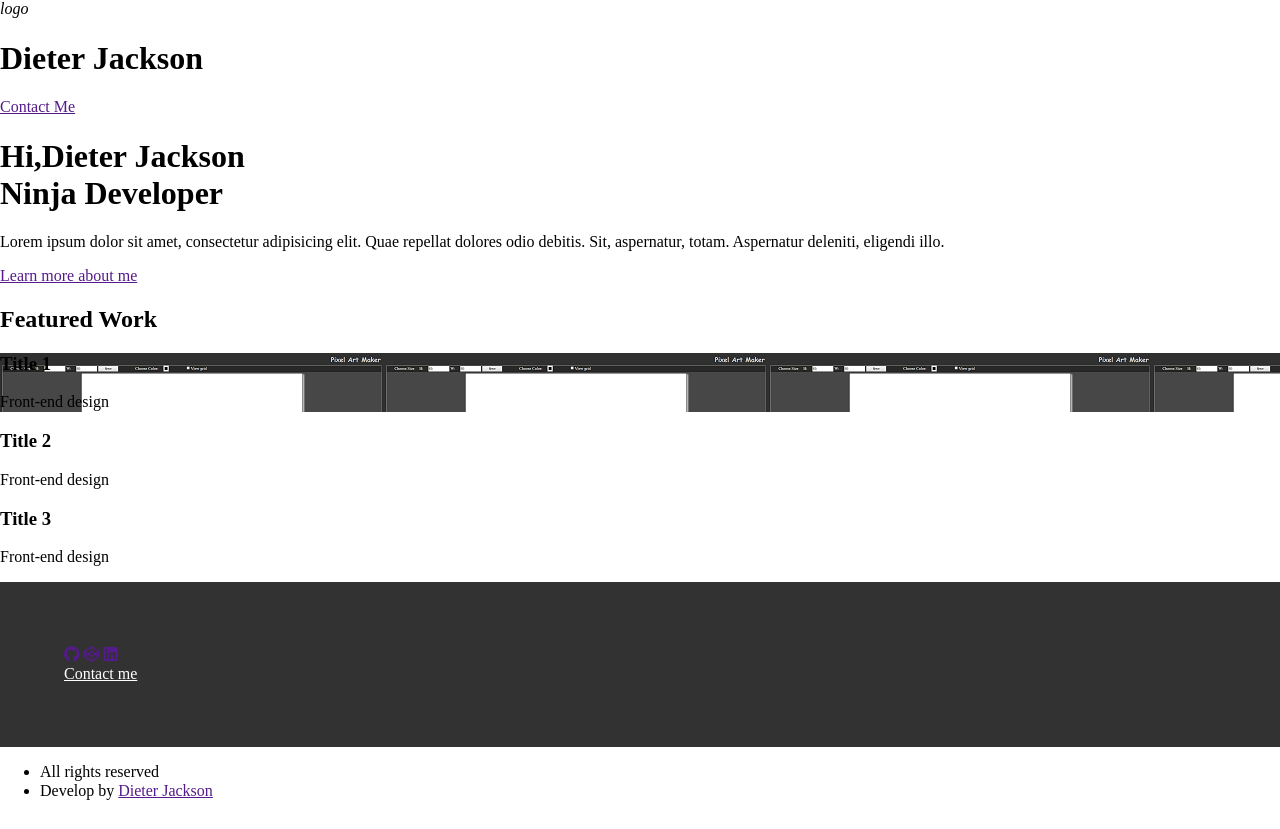
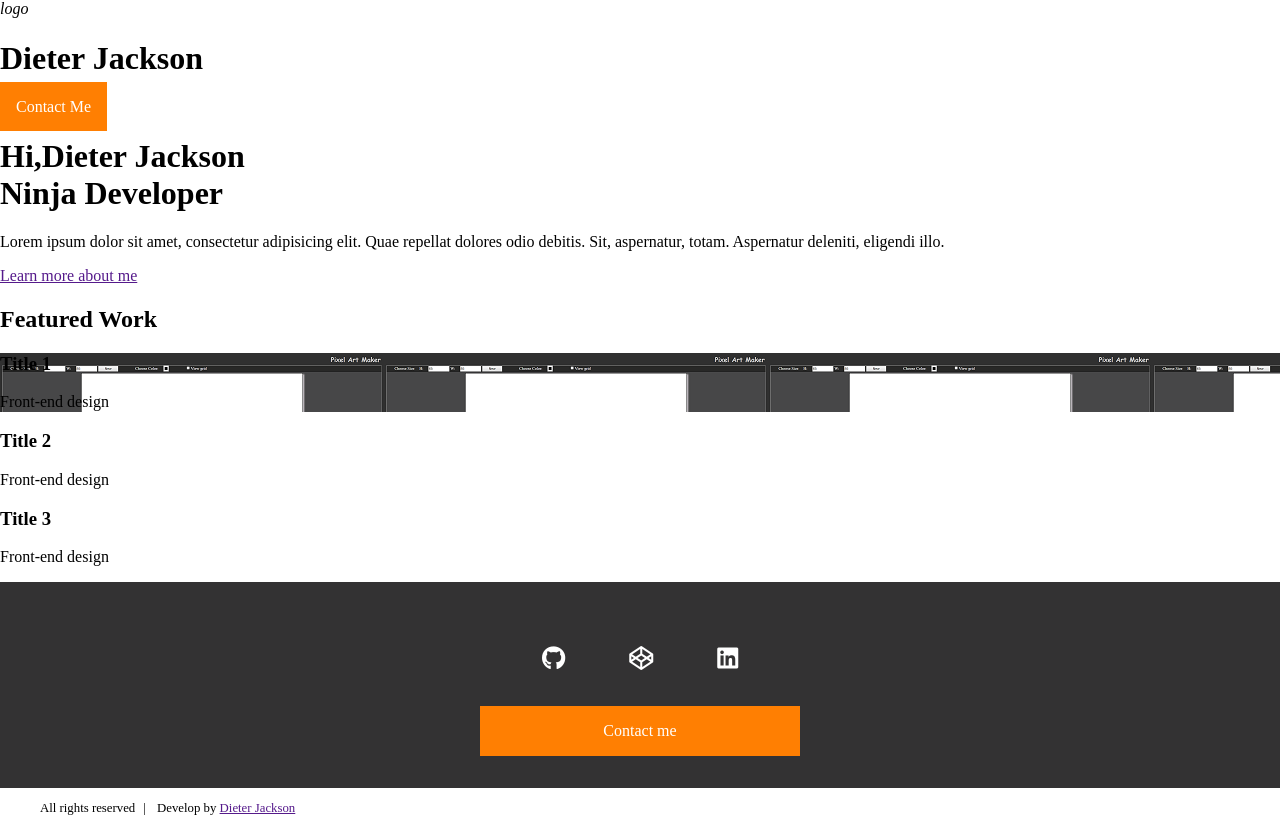
Before and after one commit to djackcu/portfolio, a plain HTML site: page index.html in a window 1280 px wide. Drawn offline with Linux system fonts and the light colour scheme.

Commit message:
Style contact/foot
style contact section
style footer

```diff
--- a/asset/css/main.css
+++ b/asset/css/main.css
@@ -8,13 +8,43 @@
 
 .contact {
     background: #333233;
-    padding: 4rem;
+    padding: 2rem;
     display: flex;
     justify-content: center;
-    flex-flow: row wrap;
+    flex-flow: column;
 }
 
-.contact>* {
-    flex: 100%;
-    color: #fff;
+.social {
+    display: flex;
+    justify-content: center;
 }
+.social__button {
+	margin: 2rem;
+	font-size: 1.5rem;
+	color: #fff;
+}
+
+.button {
+	background-color: #FF7F02;
+	color: #fff;
+	text-align: center;
+	text-decoration: none;
+	padding: 1rem;
+	width: 18rem;
+	align-self: center;
+}
+.footer__list {
+	font-size: .8rem;
+}
+
+.footer__list--items {
+	display: inline-block;
+	margin-right: .5rem;
+}
+.footer__list--items:after {
+	margin-left: .5rem;
+	content: "|";
+}
+.footer__list--items:last-child:after {
+	content: none;
+}
--- a/index.html
+++ b/index.html
@@ -48,10 +48,9 @@
     </section>
     <section class="contact">
     	<div class="social">
-    		<a href="" class="social__buton"><i class="fab fa-github"></i></a>
-    		<a href="" class="social__buton"><i class="fab fa-codepen"></i></a>
-    		<a href="" class="social__buton"><i class="fab fa-linkedin"></i></a>
-    		<a href="" class="social__buton"><i></i></a>
+    		<a href="" class="social__button"><i class="fab fa-github"></i></a>
+    		<a href="" class="social__button"><i class="fab fa-codepen"></i></a>
+    		<a href="" class="social__button"><i class="fab fa-linkedin"></i></a>
     	</div>
     	<a href="" class="button" id="contact__button">Contact me</a>
     </section>
```
